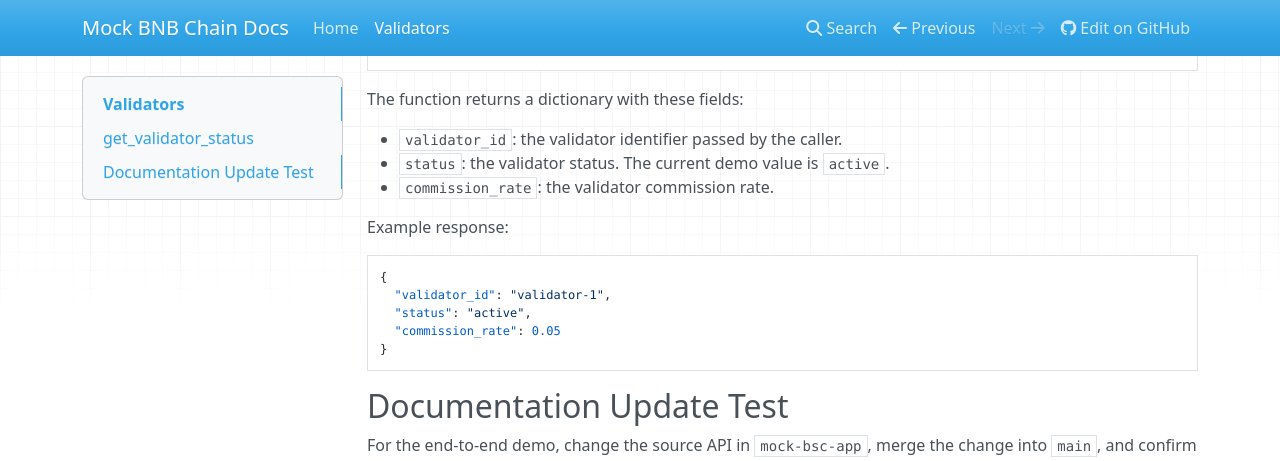
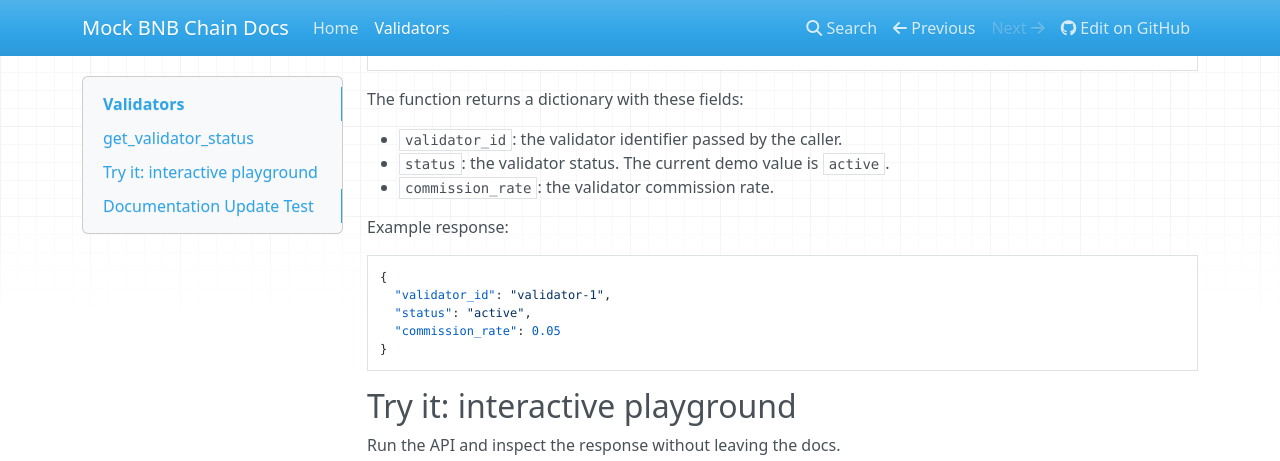
Before and after one commit to koredeBNB/mock-mkdocs-repo, an MkDocs documentation site: the page built from docs/validators.md, in a window 1280 px wide and 1400 px high, scrolled down 270 px. Shown: the top 461 px of the window. Built offline with MkDocs 1.6.1, drawn with Linux system fonts in a browser that asks for light colours; nearby versions of some CDN libraries; some of the changed text lies outside the part shown.

Commit message:
Embed interactive playground in validators guide
Add an iframe to the deployed playground plus an open-in-new-tab fallback link.

````diff
--- a/docs/validators.md
+++ b/docs/validators.md
@@ -28,6 +28,24 @@
 }
 ```
 
+## Try it: interactive playground
+
+Run the API and inspect the response without leaving the docs.
+
+<iframe
+  src="https://bnb-chain.github.io/techops-docsite-interactive-playground/?validator=validator-1"
+  width="100%"
+  height="720"
+  style="border: 1px solid #ddd; border-radius: 8px;"
+  loading="lazy"
+></iframe>
+
+<p>
+  <a href="https://bnb-chain.github.io/techops-docsite-interactive-playground/" target="_blank">
+    Open the playground in a new tab
+  </a>
+</p>
+
 ## Documentation Update Test
 
 For the end-to-end demo, change the source API in `mock-bsc-app`, merge the change into `main`, and confirm the GitHub App opens a pull request against this documentation repo.
````
